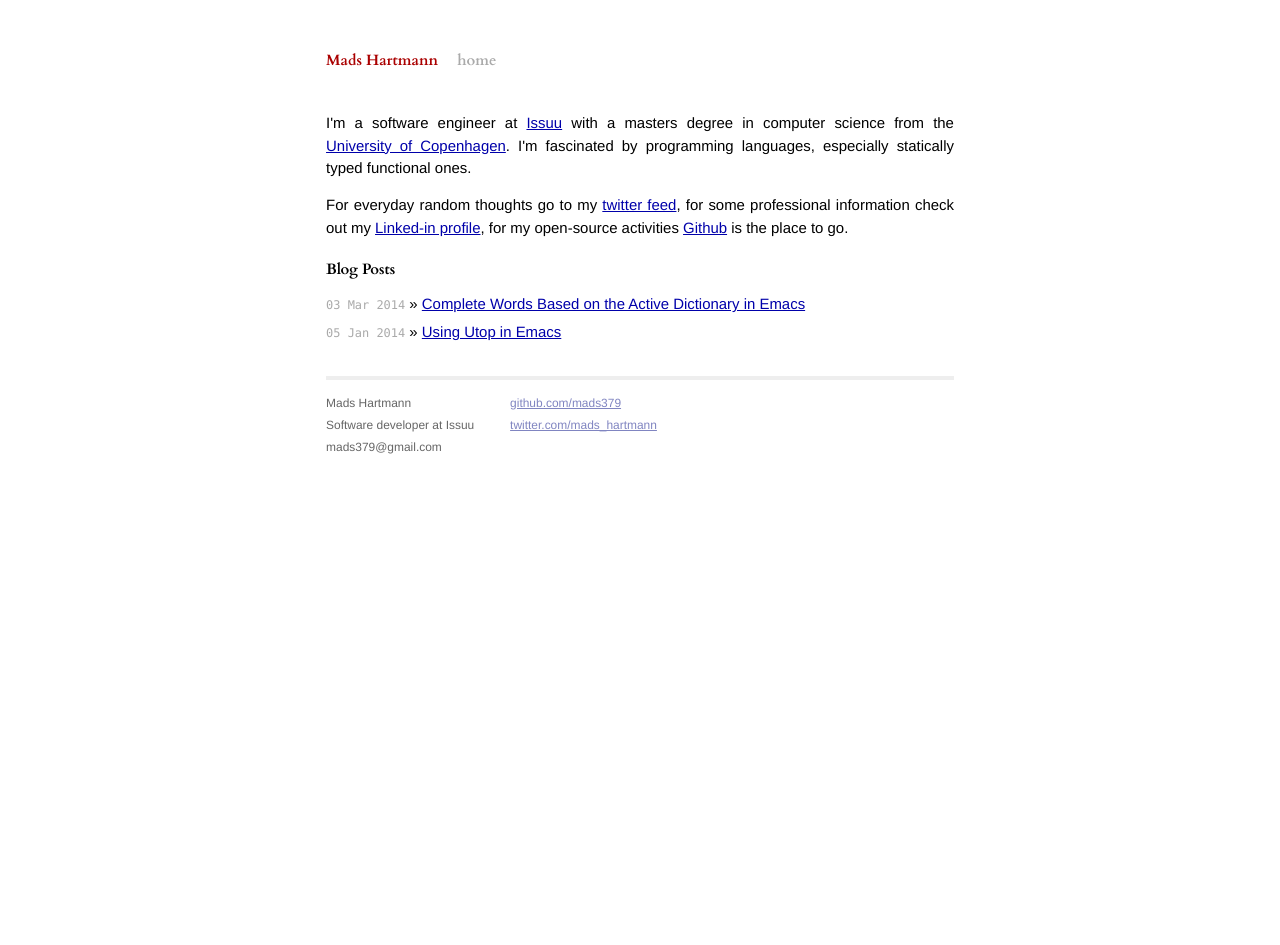
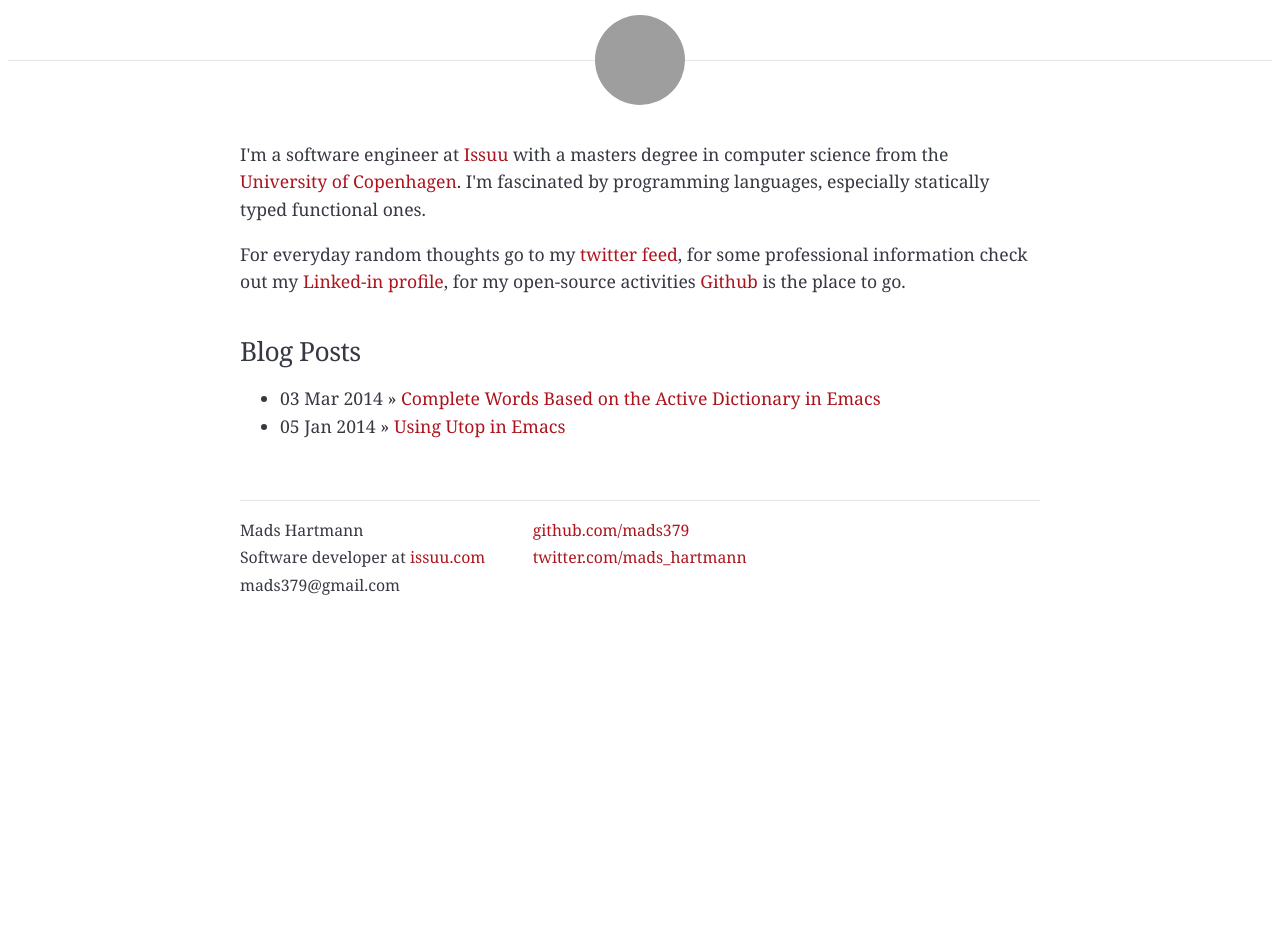
Before and after one commit to mads-hartmann/blog.mads-hartmann.com, a Jekyll site: the page built from index.html, in a window 1280 px wide. Built offline with Jekyll 4.4.1, drawn with Linux system fonts in a browser that asks for light colours; some web fonts are replaced; Markdown is read by kramdown in place of the engine named in the settings; after the commit the page ends 900 px from its top, so only the background shows below that; grey boxes are pictures that could not be loaded.

Commit message:
New look

```diff
--- a/_layouts/default.html
+++ b/_layouts/default.html
@@ -15,11 +15,12 @@
     </head>
     <body>
 
+      <div class="header">
+        <a href="/">
+          <img src="https://pbs.twimg.com/profile_images/486949461600374784/rUwq3Ujw.jpeg" width="90" height="90" />
+        </a>
+      </div>
       <div class="site">
-          <div class="header">
-            <h1 class="title"><a href="/">{{ site.name }}</a></h1>
-            <a class="extra" href="/">home</a>
-          </div>
 
         {{ content }}
 
@@ -27,7 +28,7 @@
           <div class="contact">
             <p>
               Mads Hartmann<br />
-                Software developer at Issuu<br />
+              Software developer at <a href="http://www.issuu.com">issuu.com</a><br />
               mads379@gmail.com
             </p>
           </div>
@@ -41,7 +42,6 @@
       </div>
 
       <script type="text/javascript">
-
         var _gaq = _gaq || [];
         _gaq.push(['_setAccount', 'UA-46867150-1']);
         _gaq.push(['_trackPageview']);
@@ -51,7 +51,6 @@
         ga.src = ('https:' == document.location.protocol ? 'https://ssl' : 'http://www') + '.google-analytics.com/ga.js';
         var s = document.getElementsByTagName('script')[0]; s.parentNode.insertBefore(ga, s);
         })();
-
       </script>
 
     </body>
--- a/_layouts/post.html
+++ b/_layouts/post.html
@@ -1,8 +1,10 @@
 ---
 layout: default
 ---
-<h2>{{ page.title }}</h2>
-<p class="meta">{{ page.date | date_to_string }}</p>
+<h1>{{ page.title }}</h1>
+<section class="meta">
+by <a href="/">Mads Hartmann</a> - {{ page.date | date_to_string }}
+</section>
 
 <div class="post">
 {{ content }}
--- a/css/main.css
+++ b/css/main.css
@@ -1,185 +1,56 @@
-/*****************************************************************************/
-/*
-/* Common
-/*
-/*****************************************************************************/
-
-@font-face {
-    font-family: cardo;
-    src: url(/fonts/Cardo104s.ttf);
+body {
+    font-size: 1.1em;
+    line-height: 1.56em;
+    font-family: Georgia, Cambria, "Times New Roman", Times, serif;
+    -webkit-font-smoothing: antialiased;
+    color: rgba(46,48,58,0.96);
 }
 
-@font-face {
-    font-family: cardo;
-    src: url(/fonts/Cardob101.ttf);
-    font-weight: bold;
+h1, h2 {
+    color: rgba(46,48,58,0.96);
 }
 
-@font-face {
-    font-family: cardo;
-    src: url(/fonts/Cardoi99.otf);
-    font-style: italic;
+h1 {
+    letter-spacing: -0.02em;
+    font-weight: 700;
+    font-style: normal;
+    font-size: 2.3em;
+    margin-left: -3px;
+    line-height: 1;
+    letter-spacing: -0.04em;
+    margin-top: 40px;
+    padding-top: 0;
+    margin-bottom: 8px;
+    text-align: center;
 }
 
-/* Global Reset */
-* {
-  margin: 0;
-  padding: 0;
+h2 {
+    letter-spacing: -0.02em;
+    font-weight: 300;
+    font-style: normal;
+    font-size: 2.0em
+    margin-left: -1.5px;
+    line-height: 1.2;
+    margin-top: 40px;
+    margin-bottom: 2px;
 }
 
-html, body { height: 100%; }
+p {}
 
-body {
-  background-color: #FFF;
-  font: 13.34px cardo, Helvetica, Arial, sans-serif;
-  font-size: small;
-  text-align: center;
+a {
+    color: #AD141E;
+    text-decoration: none;
+    transition: color 0.1s linear;
 }
 
-h1, h2, h3, h4, h5, h6 {
-  font-size: 100%; }
-
-h1 { margin-bottom: 1em; }
-p { margin: 1em 0; }
-
-a         { color: #00a; }
-a:hover   { color: #000; }
-a:visited { color: #a0a; }
-
-/*****************************************************************************/
-/*
-/* Home
-/*
-/*****************************************************************************/
-.posts {
-  list-style-type: none;
-  margin-bottom: 2em;
-}
-
-.posts li {
-  line-height: 1.75em;
-}
-
-.posts span {
-  color: #aaa;
-  font-family: Monaco, "Courier New", monospace;
-  font-size: 80%;
-}
-
-/*****************************************************************************/
-/*
-/* Site
-/*
-/*****************************************************************************/
-
-.site {
-  font-size: 115%;
-  text-align: justify;
-  width: 42em;
-  margin: 3em auto 2em;
-  line-height: 1.5em;
-}
-
-.header a {
-  font-weight: bold;
-  text-decoration: none;
-}
-
-.title {
-  display: inline-block;
-  margin-bottom: 2em;
-}
-
-.title a {
-  color: #a00;
-}
-
-.title a:hover {
-  color: #000;
-}
-
-.header a.extra {
-  color: #aaa;
-  margin-left: 1em;
-}
-
-.header a.extra:hover {
-  color: #000;
-}
-
-.meta {
-  color: #aaa;
-}
-
-.footer {
-  font-size: 80%;
-  color: #666;
-  border-top: 4px solid #eee;
-  margin-top: 2em;
-  overflow: hidden;
-}
-
-.footer .contact {
-  float: left;
-  margin-right: 3em;
-}
-
-.footer .contact a {
-  color: #8085C1;
-}
-
-.footer .rss {
-  margin-top: 1.1em;
-  margin-right: -.2em;
-  float: right;
-}
-
-.footer .rss img {
-  border: 0;
-}
-
-/*****************************************************************************/
-/*
-/* Posts
-/*
-/*****************************************************************************/
-
-/* standard */
-.post pre {
-  border: 1px solid #ddd;
-  background-color: #eef;
-  padding: 0 .4em;
-}
-
-.post ul, .post ol {
-  margin-left: 1.35em;
-}
-
-.post code {
-  border: 1px solid #ddd;
-  background-color: #eef;
-  padding: 0 .2em;
-}
-
-.post pre code {
-  border: none;
-}
-
-/* terminal */
-.post pre.terminal {
-  border: 1px solid #000;
-  background-color: #333;
-  color: #FFF;
-}
-
-.post pre.terminal code {
-  background-color: #333;
+#text-table-of-contents a {
+    font-size: 18px;
 }
 
 blockquote {
   background: #f9f9f9;
   border-left: 10px solid #ccc;
-  margin: 1.5em 10px;
+  margin: 1.5em 0px;
   padding: 1em 20px;
   quotes: "\201C""\201D""\2018""\2019";
 }
@@ -194,6 +65,99 @@ blockquote p {
   display: inline;
 }
 
+/* Structure */
+
+.header {
+    margin-top: 60px;
+    margin-bottom: 80px;
+    border-top: 1px solid rgba(228,229,233,0.96);
+}
+
+.header img {
+    border-radius: 45px;
+    -webkit-border-radius: 45px;
+    -moz-border-radius: 45px;
+    position: absolute;
+    top: 15px;
+    left: 50%;
+    margin-left: -45px;
+}
+
+.site {
+    width: 70%;
+    max-width: 800px;
+    margin: 0px auto;
+}
+
+section.meta {
+    padding-bottom: 60px;
+    margin-bottom: 60px;
+    text-align: center;
+    font-style: italic;
+    font-size: 0.9em;
+    color: rgba(91,95,115,0.96);
+    border-bottom: 1px solid rgba(228,229,233,0.96);
+}
+
+.footer {
+    border-top: 1px solid rgba(228,229,233,0.96);
+    margin-top: 60px;
+    font-size: 0.9em;
+    overflow: hidden;
+}
+
+.footer .contact {
+  float: left;
+  margin-right: 3em;
+}
+
+/* ORG-MODE Related classes. */
+
+p.author           {}
+p.date             {}
+p.creator          {}
+.title             {}
+.todo              {}
+.done              {}
+.WAITING           {}
+.timestamp         {}
+.timestamp-kwd     {}
+.timestamp-wrapper {}
+.tag               {}
+._HOME             {}
+.target            {}
+.linenr            {}
+.code-highlighted  {}
+div.outline-N      {}
+div.outline-text-N {}
+.section-number-N  {}
+.figure-number     {}
+.table-number      {}
+.listing-number    {}
+div.figure         {}
+pre.src, pre.example {
+    margin-bottom: 0.7em;
+    font-family: Monaco,'Courier New','Courier',monospace;
+    font-size: 0.7em;
+    background: rgba(0,0,0,0.05);
+    padding: 1em;
+    white-space: pre-wrap;
+    margin-left: 0px;
+    margin-right: 0px;
+    box-shadow: none;
+}
+
+pre.example {
+    background: rgba(191, 239, 206, 0.5);
+    margin-bottom: 20px;
+}
+
 p.footpara {
     display: inline;
 }
+
+p.verse            {}
+div.footnotes      {}
+p.footnote         {}
+.footref           {}
+.footnum           {}
--- a/index.html
+++ b/index.html
@@ -9,7 +9,7 @@ title: Mads Hartmann's Github Page
 
   <p>For everyday random thoughts go to my <a href="http://www.twitter.com/mads_hartmann" target="_blank">twitter feed</a>, for some professional information check out my <a href="http://www.linkedin.com/pub/mads-hartmann-jensen/12/857/528" target="_blank">Linked-in profile</a>, for my open-source activities <a href="https://github.com/mads379" target="_blank">Github</a> is the place to go.</p>
 
-  <h1>Blog Posts</h1>
+  <h2>Blog Posts</h2>
   <ul class="posts">
     {% for post in site.posts %}
       <li><span>{{ post.date | date_to_string }}</span> &raquo; <a href="{{ post.url }}">{{ post.title }}</a></li>
```
Lines whose indentation alone changed are shown as unchanged.
